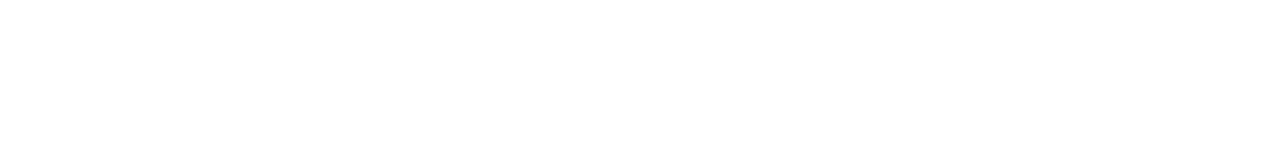
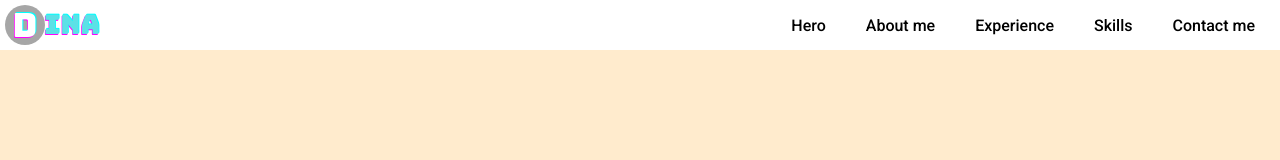
Before and after one commit to Dinalba/quiz2020, a plain HTML site: page index.html in a window 1280 px wide. Drawn offline with Linux system fonts and the light colour scheme.

Commit message:
navbar without scrolling

```diff
--- a/index.html
+++ b/index.html
@@ -5,8 +5,28 @@
     <meta http-equiv="X-UA-Compatible" content="IE=edge">
     <meta name="viewport" content="width=device-width, initial-scale=1.0">
     <title>Personal Page</title>
+    <link rel="stylesheet" href="style.css">
 </head>
 <body>
-
+    <section class="header">
+        <nav class="menu">
+            <div class="logo">
+                <img src="images/LogoDina.png" alt="logo"/>
+            </div>
+            <button class="btn-hamburger">
+                <img src="images/menu.png" alt="menu-hamburger"/>
+            </button>
+            <ul class=navbar>
+                <li>Hero</li>
+                <li>About me</li>
+                <li>Experience</li>
+                <li>Skills</li>
+                <li>Contact me</li>
+            </ul>
+        </nav>
+    </section>
+    <section class="hero">
+        <div></div>
+    </section>
 </body>
 </html>
--- a/style.css
+++ b/style.css
@@ -0,0 +1,57 @@
+@import url("https://fonts.googleapis.com/css2?family=Roboto:wght@500&display=swap");
+
+
+*{
+    padding: 0;
+    margin: 0;
+    font-family: Roboto, sans-serif;
+}
+
+body{
+    background-color: blanchedalmond;
+    height: 1000px;
+}
+
+.header .menu{
+    height: 50px;
+    width: 100vw;
+    background-color: white;
+    display: flex;
+    justify-content: space-between;
+    position: fixed;
+}
+
+.header .menu .logo{
+    padding-bottom: 5px;
+    padding-top: 5px;
+    padding-left: 5px;
+}
+
+.header .menu .navbar{
+    display: none;
+    padding-right: 5px;
+    padding-top: 5px;
+    padding-bottom: 5px;
+}
+
+.header .menu .navbar li{
+    list-style: none;
+    margin-left: 20px;
+    margin-right: 20px;
+    cursor: pointer;
+}
+
+.header .menu .navbar li:hover{
+    font-size: 18px;
+    color: deeppink;
+}
+
+@media (min-width: 768px){
+    .header .menu .btn-hamburger{
+        display: none;
+    }
+    .header .menu .navbar{
+        display: flex;
+        align-items: center;
+    }
+}
```
Also changed, not shown: images/LogoDina.png (added), images/menu.png (added), main.js (added).
